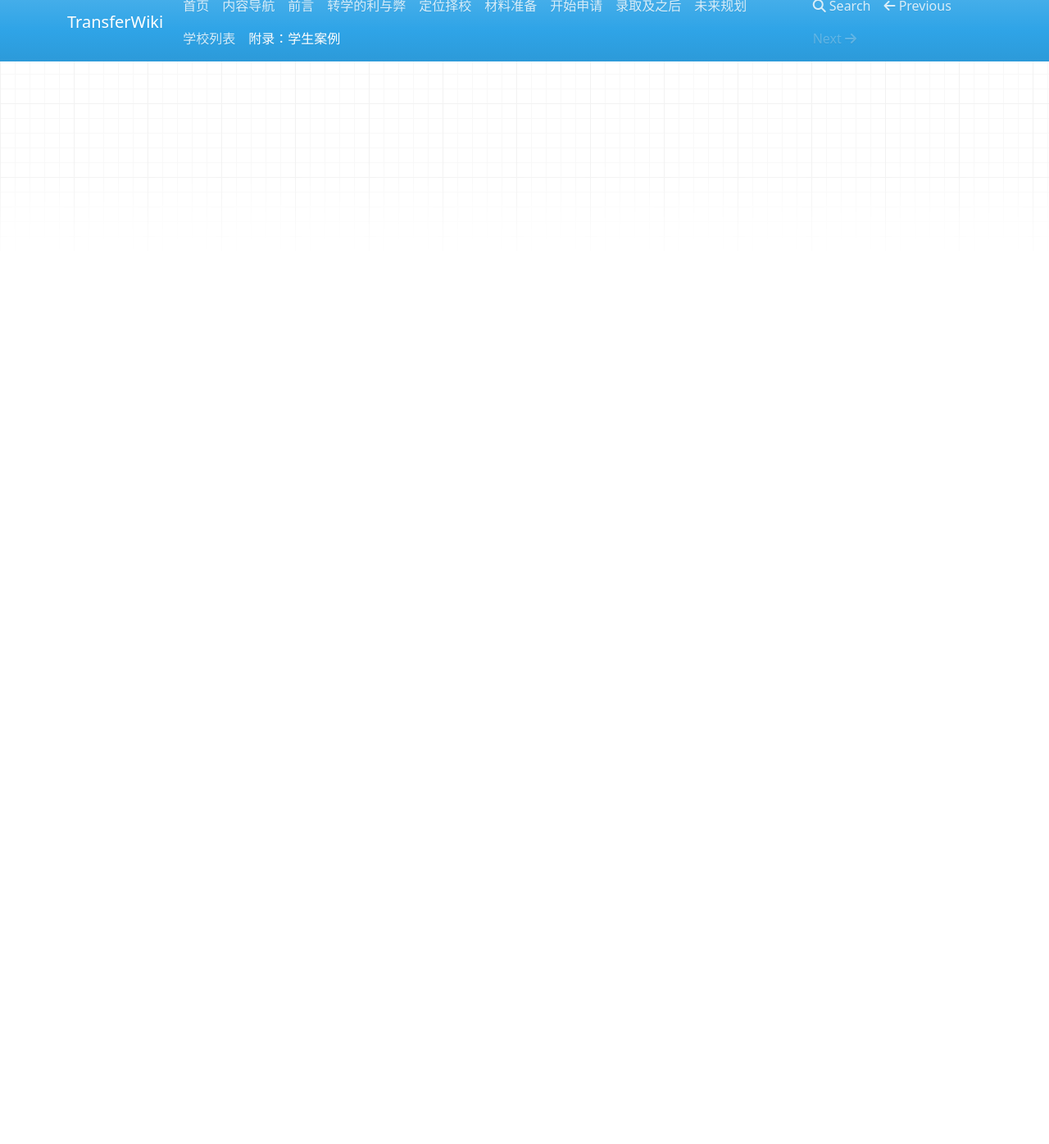
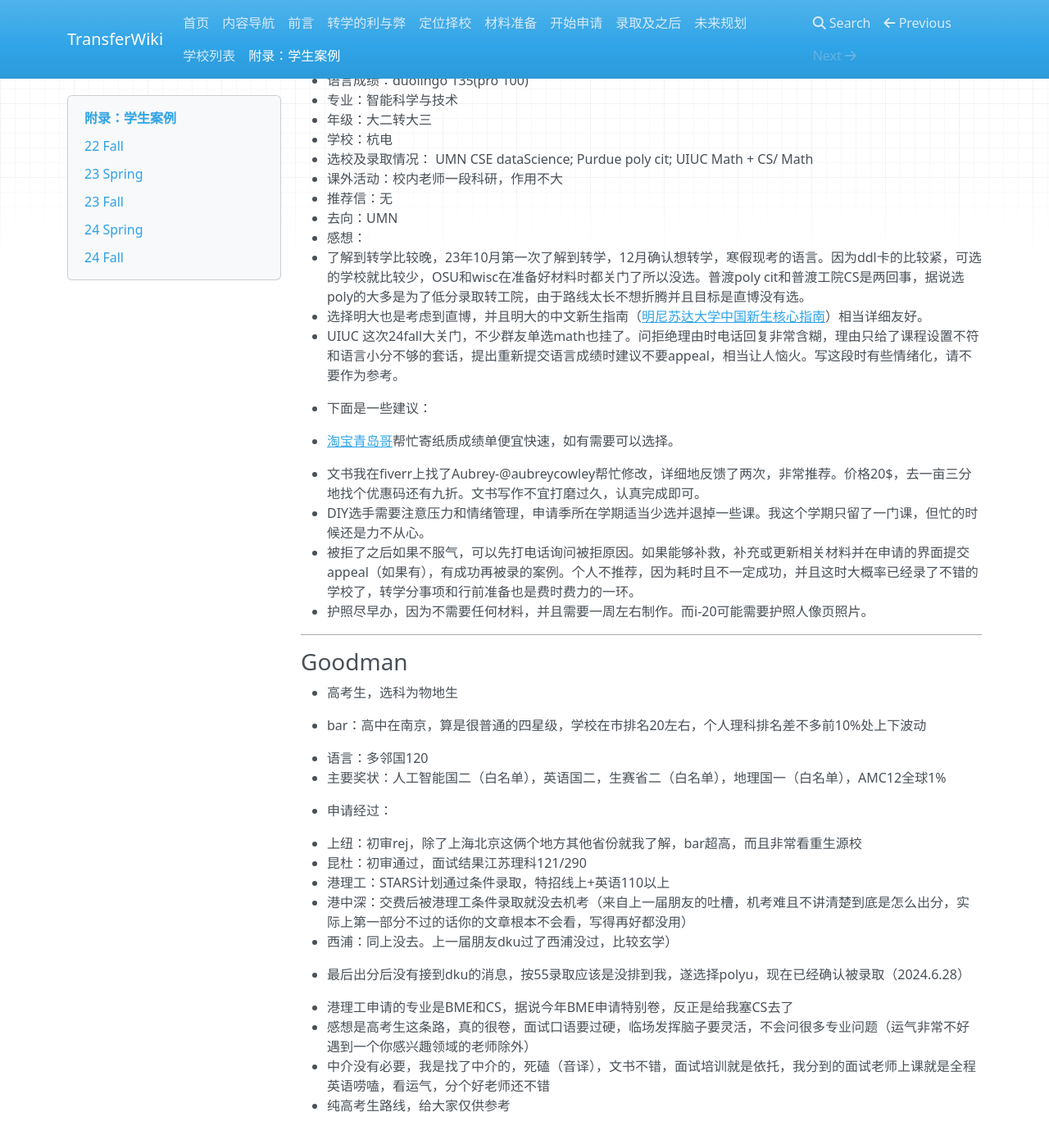
Before and after one commit to SihanXU/TransferWiki, an MkDocs documentation site: the page built from docs/bgs.md, in a window 1280 px wide and 1400 px high, scrolled down 20401 px. Shown: the top 1396 px of the window at 82% size. Built offline with MkDocs 1.6.1, drawn with Linux system fonts in a browser that asks for light colours; nearby versions of some CDN libraries; before the commit the page ends 20492 px from its top, so only the background shows below that.

Commit message:
Update bgs.md

```diff
--- a/docs/bgs.md
+++ b/docs/bgs.md
@@ -733,3 +733,53 @@ DET115(有点低，天天摆大烂的恶果)
 - 录取结果：umn，uiuc，ru，osu（全math）
 - 最终去向：不愿意透露
 - 感想：lgu的数学honor课真的好难拿gpa
+
+***
+
+### Dandruff
+- GPA：4.25 / 5
+- 语言成绩：duolingo 135(pro 100)
+- 专业：智能科学与技术
+- 年级：大二转大三
+- 学校：杭电
+- 选校及录取情况：
+    UMN CSE dataScience;
+    Purdue poly cit;
+    UIUC Math + CS/ Math
+- 课外活动：校内老师一段科研，作用不大
+- 推荐信：无
+- 去向：UMN
+- 感想：
+- 了解到转学比较晚，23年10月第一次了解到转学，12月确认想转学，寒假现考的语言。因为ddl卡的比较紧，可选的学校就比较少，OSU和wisc在准备好材料时都关门了所以没选。普渡poly cit和普渡工院CS是两回事，据说选poly的大多是为了低分录取转工院，由于路线太长不想折腾并且目标是直博没有选。
+- 选择明大也是考虑到直博，并且明大的中文新生指南（[明尼苏达大学中国新生核心指南](https://www.mingcns.org/guidebook/)）相当详细友好。
+- UIUC 这次24fall大关门，不少群友单选math也挂了。问拒绝理由时电话回复非常含糊，理由只给了课程设置不符和语言小分不够的套话，提出重新提交语言成绩时建议不要appeal，相当让人恼火。写这段时有些情绪化，请不要作为参考。
+
+- 下面是一些建议：
+
+- [淘宝青岛哥](https://m.tb.cn/h.gaQgTdG6cM3r8Jc?tk=arptWrdbUl6)帮忙寄纸质成绩单便宜快速，如有需要可以选择。
+- 文书我在fiverr上找了Aubrey-@aubreycowley帮忙修改，详细地反馈了两次，非常推荐。价格20$，去一亩三分地找个优惠码还有九折。文书写作不宜打磨过久，认真完成即可。
+- DIY选手需要注意压力和情绪管理，申请季所在学期适当少选并退掉一些课。我这个学期只留了一门课，但忙的时候还是力不从心。
+- 被拒了之后如果不服气，可以先打电话询问被拒原因。如果能够补救，补充或更新相关材料并在申请的界面提交appeal（如果有），有成功再被录的案例。个人不推荐，因为耗时且不一定成功，并且这时大概率已经录了不错的学校了，转学分事项和行前准备也是费时费力的一环。
+- 护照尽早办，因为不需要任何材料，并且需要一周左右制作。而i-20可能需要护照人像页照片。
+
+***
+
+### Goodman
+- 高考生，选科为物地生
+
+- bar：高中在南京，算是很普通的四星级，学校在市排名20左右，个人理科排名差不多前10%处上下波动
+- 语言：多邻国120
+- 主要奖状：人工智能国二（白名单），英语国二，生赛省二（白名单），地理国一（白名单），AMC12全球1%
+
+- 申请经过：
+- 上纽：初审rej，除了上海北京这俩个地方其他省份就我了解，bar超高，而且非常看重生源校
+- 昆杜：初审通过，面试结果江苏理科121/290
+- 港理工：STARS计划通过条件录取，特招线上+英语110以上
+- 港中深：交费后被港理工条件录取就没去机考（来自上一届朋友的吐槽，机考难且不讲清楚到底是怎么出分，实际上第一部分不过的话你的文章根本不会看，写得再好都没用）
+- 西浦：同上没去。上一届朋友dku过了西浦没过，比较玄学）
+
+- 最后出分后没有接到dku的消息，按55录取应该是没排到我，遂选择polyu，现在已经确认被录取（2024.6.28）
+- 港理工申请的专业是BME和CS，据说今年BME申请特别卷，反正是给我塞CS去了
+- 感想是高考生这条路，真的很卷，面试口语要过硬，临场发挥脑子要灵活，不会问很多专业问题（运气非常不好遇到一个你感兴趣领域的老师除外）
+- 中介没有必要，我是找了中介的，死磕（音译），文书不错，面试培训就是依托，我分到的面试老师上课就是全程英语唠嗑，看运气，分个好老师还不错
+- 纯高考生路线，给大家仅供参考
```
